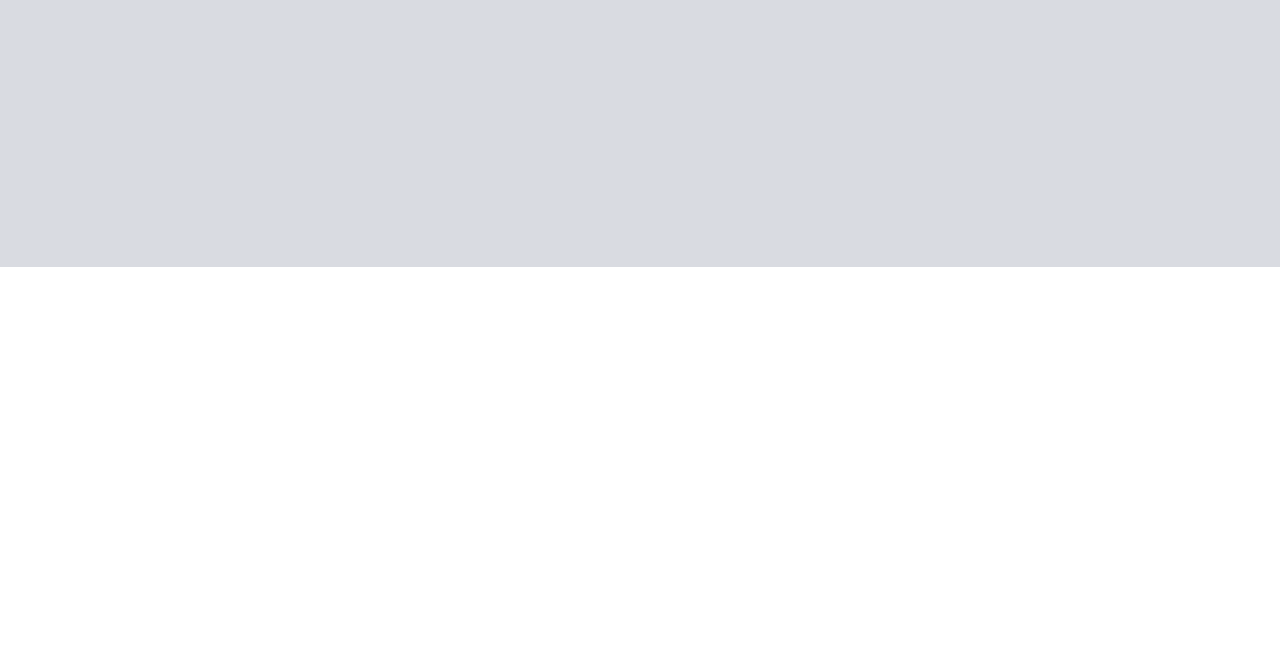
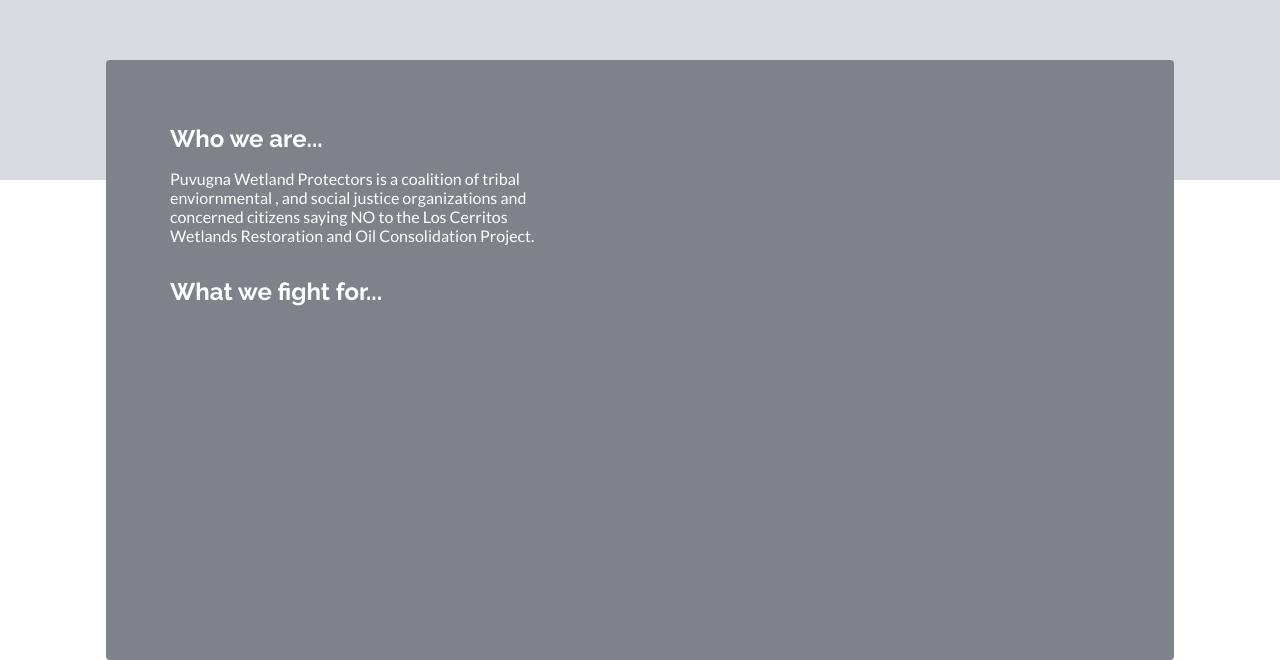
Before and after one commit to Eddie-Anguiano/native-website, a Next.js app: page / in a window 1280 px wide. Shown: the part 509-1169 px from the top of the page. Before the commit the page ends 800 px from the top, so only its background shows below. Built offline with nearby package versions, Linux system fonts and the light colour scheme.

Commit message:
add IconSection component

```diff
--- /dev/null
+++ b/components/IconSection.js
@@ -0,0 +1,20 @@
+import React from "react";
+import Wrapper from "./Wrapper";
+import styles from "../styles/components/IconSection.module.scss";
+
+export default function IconSection() {
+  return (
+    <Wrapper>
+      <div className={styles.IconSection}>
+        <h3 className={styles.subheader}>Who we are...</h3>
+        <p className={styles.content}>
+          Puvugna Wetland Protectors is a coalition of tribal enviornmental ,
+          and social justice organizations and concerned citizens saying NO to
+          the Los Cerritos Wetlands Restoration and Oil Consolidation Project.
+        </p>
+        <h3>What we fight for...</h3>
+        <div className={styles.cards__container}></div>
+      </div>
+    </Wrapper>
+  );
+}
--- a/pages/index.js
+++ b/pages/index.js
@@ -2,6 +2,7 @@
 import styles from "../styles/pages/Home.module.scss";
 import Header from "../components/Header";
 import Hero from "../components/Hero";
+import IconSection from "../components/IconSection";
 
 export default function Home() {
   return (
@@ -12,6 +13,7 @@
       </Head>
       <Header />
       <Hero />
+      <IconSection />
     </div>
   );
 }
--- a/styles/base/base.scss
+++ b/styles/base/base.scss
@@ -5,7 +5,7 @@
 /*GLOBALS*/
 /*-------------------------------*/
 :root {
-  font-size: 18px;
+  font-size: 16px;
 }
 
 *,
--- /dev/null
+++ b/styles/components/IconSection.module.scss
@@ -0,0 +1,19 @@
+@import "../base/variables.scss";
+@import "../base/helpers.scss";
+
+.IconSection {
+  background-color: $color--dark-gray;
+  padding: space(8);
+  margin-top: space(-15);
+  height: 600px;
+  border-radius: $border-radius--small;
+  color: $color--white;
+}
+
+.content {
+  max-width: space(50);
+  padding: space(2) 0 space(4) 0;
+}
+
+.cards__container {
+}
```
